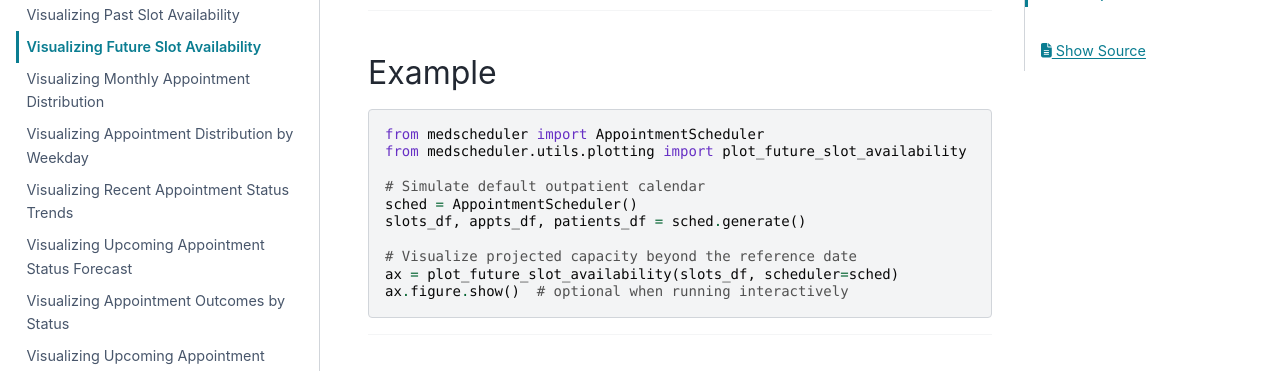
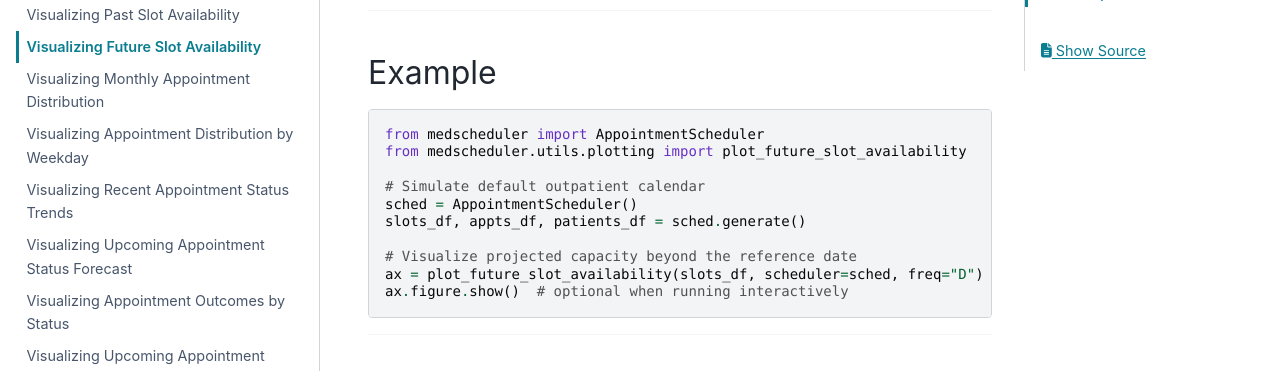
Before and after one commit to carogaltier/medscheduler, a Sphinx documentation site: the page built from docs/visualization/plot_future_slot_availability.md, in a window 1280 px wide and 900 px high, scrolled down 1897 px. Shown: the part 138-509 px from the top of the window. Built offline with Sphinx 7.4.7 and the PyData theme 0.15.4, drawn with Linux system fonts in a browser that asks for light colours.

Commit message:
Update plot_future_slot_availability.md

````diff
--- a/docs/visualization/plot_future_slot_availability.md
+++ b/docs/visualization/plot_future_slot_availability.md
@@ -52,7 +52,7 @@ sched = AppointmentScheduler()
 slots_df, appts_df, patients_df = sched.generate()
 
 # Visualize projected capacity beyond the reference date
-ax = plot_future_slot_availability(slots_df, scheduler=sched)
+ax = plot_future_slot_availability(slots_df, scheduler=sched, freq="D") # Daily aggregation
 ax.figure.show()  # optional when running interactively
 ```
 
````
